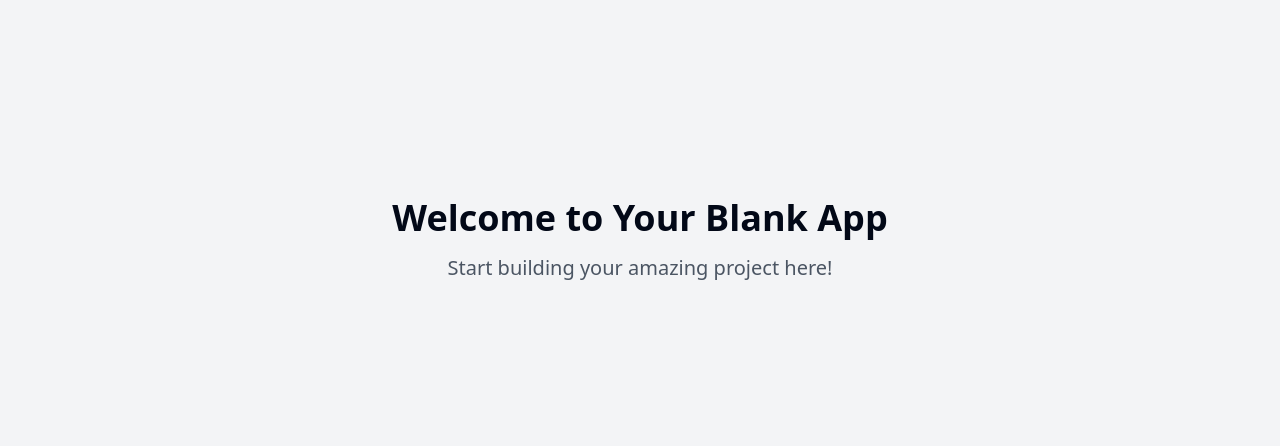
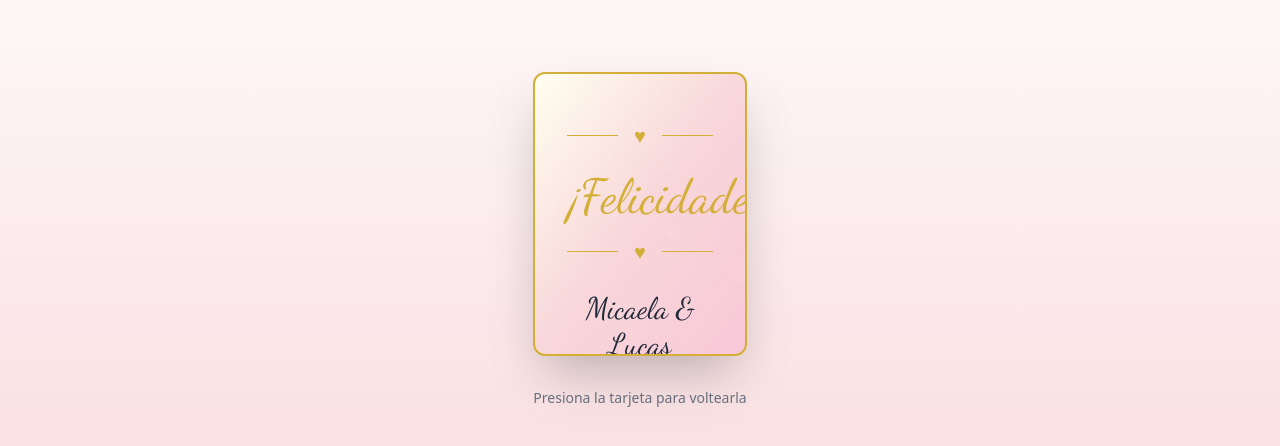
Before and after one commit to RicoRF/micaela-lucas, a React (Vite) app: page / in a window 1280 px wide. Shown: the part 160-606 px from the top of the page. Built offline with nearby package versions, Linux system fonts and the light colour scheme.

Commit message:
Create congratulatory card
Create a congratulatory card for Micaela and Lucas's wedding.

```diff
--- a/index.html
+++ b/index.html
@@ -1,11 +1,12 @@
+
 <!DOCTYPE html>
-<html lang="en">
+<html lang="es">
   <head>
     <meta charset="UTF-8" />
     <meta name="viewport" content="width=device-width, initial-scale=1.0" />
-    <title>tarjeta-de-felicidades</title>
-    <meta name="description" content="Lovable Generated Project" />
-    <meta name="author" content="Lovable" />
+    <title>¡Felicidades Micaela y Lucas!</title>
+    <meta name="description" content="Tarjeta de felicitación para Micaela y Lucas" />
+    <meta name="author" content="Federico" />
     <meta property="og:image" content="/og-image.png" />
   </head>
 
--- /dev/null
+++ b/src/components/WeddingCard.tsx
@@ -0,0 +1,144 @@
+
+import React, { useState } from 'react';
+import { cn } from "@/lib/utils";
+
+interface WeddingCardProps {
+  groomName: string;
+  brideName: string;
+  date: string;
+  message: string;
+  giftAmount: string;
+  sender: string;
+}
+
+const WeddingCard: React.FC<WeddingCardProps> = ({
+  groomName,
+  brideName,
+  date,
+  message,
+  giftAmount,
+  sender
+}) => {
+  const [isFlipped, setIsFlipped] = useState(false);
+  const [isRevealed, setIsRevealed] = useState(false);
+
+  const handleFlip = () => {
+    setIsFlipped(!isFlipped);
+  };
+
+  const handleReveal = () => {
+    setIsRevealed(true);
+  };
+
+  return (
+    <div className="flex flex-col items-center justify-center p-4 sm:p-8">
+      <div
+        className={cn(
+          "w-full max-w-md aspect-[3/4] relative perspective-1000 cursor-pointer",
+          "transition-all duration-500 transform-style-3d",
+          isFlipped ? "rotate-y-180" : ""
+        )}
+        onClick={handleFlip}
+      >
+        {/* Front of Card */}
+        <div
+          className={cn(
+            "absolute w-full h-full backface-hidden",
+            "rounded-xl shadow-2xl overflow-hidden",
+            "bg-gradient-to-br from-wedding-ivory via-wedding-blush to-wedding-rose",
+            "flex flex-col items-center justify-between p-8",
+            "border-2 border-wedding-gold",
+            isFlipped ? "opacity-0" : "opacity-100"
+          )}
+        >
+          <div className="absolute inset-0 opacity-10">
+            {[...Array(20)].map((_, i) => (
+              <div
+                key={i}
+                className="absolute rounded-full bg-white animate-sparkle"
+                style={{
+                  top: `${Math.random() * 100}%`,
+                  left: `${Math.random() * 100}%`,
+                  width: `${Math.random() * 10 + 2}px`,
+                  height: `${Math.random() * 10 + 2}px`,
+                  animationDelay: `${Math.random() * 2}s`
+                }}
+              />
+            ))}
+          </div>
+
+          <div className="w-full text-center mt-4">
+            <div className="flex items-center justify-center mb-6">
+              <div className="h-px bg-wedding-gold w-16"></div>
+              <span className="mx-4 text-wedding-gold text-xl">♥</span>
+              <div className="h-px bg-wedding-gold w-16"></div>
+            </div>
+            <h1 className="text-4xl sm:text-5xl font-script text-wedding-gold mb-4 animate-float">
+              ¡Felicidades!
+            </h1>
+            <div className="flex items-center justify-center mb-6">
+              <div className="h-px bg-wedding-gold w-16"></div>
+              <span className="mx-4 text-wedding-gold text-xl">♥</span>
+              <div className="h-px bg-wedding-gold w-16"></div>
+            </div>
+          </div>
+
+          <div className="text-center mb-4">
+            <p className="text-2xl sm:text-3xl font-script text-gray-800 mb-2">
+              {brideName} & {groomName}
+            </p>
+            <p className="text-md text-gray-700">{date}</p>
+          </div>
+
+          <p className="text-sm text-gray-600 italic mt-4">
+            Toca para abrir
+          </p>
+        </div>
+
+        {/* Back of Card */}
+        <div
+          className={cn(
+            "absolute w-full h-full backface-hidden rotate-y-180",
+            "rounded-xl shadow-2xl overflow-hidden",
+            "bg-gradient-to-br from-wedding-champagne via-wedding-ivory to-wedding-champagne",
+            "flex flex-col items-center p-6 sm:p-8",
+            "border-2 border-wedding-gold",
+            !isFlipped ? "opacity-0" : "opacity-100"
+          )}
+        >
+          <div className="w-full text-center mb-6">
+            <p className="whitespace-pre-line text-gray-800 font-medium leading-relaxed">
+              {message}
+            </p>
+          </div>
+
+          {!isRevealed ? (
+            <div className="mt-auto w-full">
+              <button
+                onClick={(e) => {
+                  e.stopPropagation();
+                  handleReveal();
+                }}
+                className="w-full py-3 bg-wedding-gold text-white rounded-md shadow-md hover:bg-opacity-90 transition-all font-medium"
+              >
+                Abrir tu regalo
+              </button>
+            </div>
+          ) : (
+            <div className="mt-auto w-full text-center bg-wedding-gold bg-opacity-20 rounded-lg p-4 border border-wedding-gold">
+              <p className="text-gray-700 mb-2">Tu regalo:</p>
+              <p className="text-3xl font-bold text-wedding-gold">{giftAmount}</p>
+              <p className="text-sm text-gray-600 mt-2">Con mucho cariño para ayudar en su nueva vida juntos</p>
+            </div>
+          )}
+        </div>
+      </div>
+
+      <div className="mt-8 text-sm text-gray-500">
+        <p>Presiona la tarjeta para voltearla</p>
+      </div>
+    </div>
+  );
+};
+
+export default WeddingCard;
--- a/src/index.css
+++ b/src/index.css
@@ -1,3 +1,6 @@
+
+@import url('https://fonts.googleapis.com/css2?family=Dancing+Script:wght@400;700&display=swap');
+
 @tailwind base;
 @tailwind components;
 @tailwind utilities;
@@ -99,3 +102,21 @@
     @apply bg-background text-foreground;
   }
 }
+
+@layer utilities {
+  .perspective-1000 {
+    perspective: 1000px;
+  }
+
+  .transform-style-3d {
+    transform-style: preserve-3d;
+  }
+
+  .backface-hidden {
+    backface-visibility: hidden;
+  }
+
+  .rotate-y-180 {
+    transform: rotateY(180deg);
+  }
+}
--- a/src/pages/Index.tsx
+++ b/src/pages/Index.tsx
@@ -1,12 +1,20 @@
-// Update this page (the content is just a fallback if you fail to update the page)
+
+import WeddingCard from "@/components/WeddingCard";
 
 const Index = () => {
   return (
-    <div className="min-h-screen flex items-center justify-center bg-gray-100">
-      <div className="text-center">
-        <h1 className="text-4xl font-bold mb-4">Welcome to Your Blank App</h1>
-        <p className="text-xl text-gray-600">Start building your amazing project here!</p>
-      </div>
+    <div className="min-h-screen flex flex-col items-center justify-center bg-gradient-to-b from-white to-wedding-blush">
+      <WeddingCard
+        groomName="Lucas"
+        brideName="Micaela"
+        date="7 de Marzo 2025"
+        message={`Micaela y Lucas,
+Les deseo muchas felicidades en esta nueva etapa de sus vidas. Saben que pueden contar conmigo para lo que necesiten.
+Los quiere,
+Federico`}
+        giftAmount="$1000"
+        sender="Federico"
+      />
     </div>
   );
 };
--- a/tailwind.config.ts
+++ b/tailwind.config.ts
@@ -1,3 +1,4 @@
+
 import type { Config } from "tailwindcss";
 
 export default {
@@ -61,6 +62,13 @@ export default {
 					'accent-foreground': 'hsl(var(--sidebar-accent-foreground))',
 					border: 'hsl(var(--sidebar-border))',
 					ring: 'hsl(var(--sidebar-ring))'
+				},
+				wedding: {
+					rose: '#f9c8d9',
+					gold: '#d4af37',
+					champagne: '#f7e7ce',
+					blush: '#f8d7da',
+					ivory: '#fffff0'
 				}
 			},
 			borderRadius: {
@@ -84,11 +92,25 @@ export default {
 					to: {
 						height: '0'
 					}
+				},
+				'float': {
+					'0%, 100%': { transform: 'translateY(0)' },
+					'50%': { transform: 'translateY(-10px)' }
+				},
+				'sparkle': {
+					'0%': { opacity: '0' },
+					'50%': { opacity: '1' },
+					'100%': { opacity: '0' }
 				}
 			},
 			animation: {
 				'accordion-down': 'accordion-down 0.2s ease-out',
-				'accordion-up': 'accordion-up 0.2s ease-out'
+				'accordion-up': 'accordion-up 0.2s ease-out',
+				'float': 'float 6s ease-in-out infinite',
+				'sparkle': 'sparkle 2s ease-in-out infinite'
+			},
+			fontFamily: {
+				script: ['Dancing Script', 'cursive']
 			}
 		}
 	},
```
